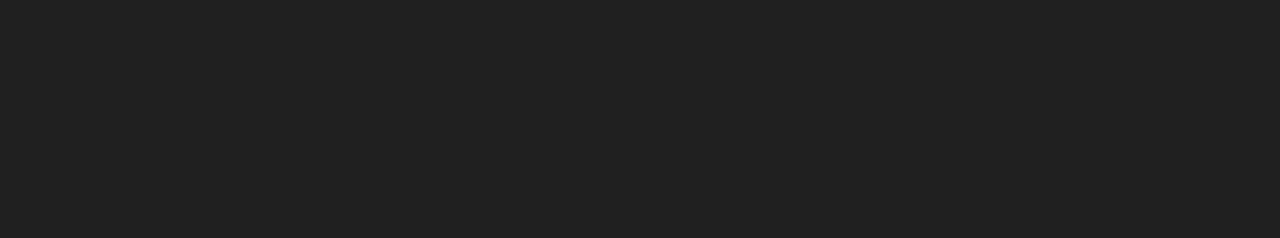
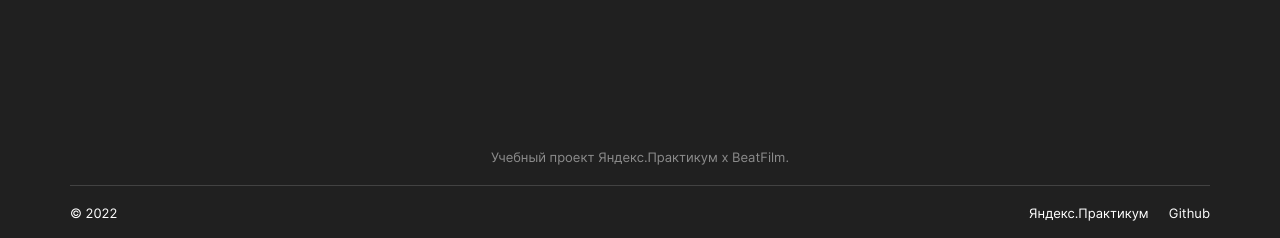
Before and after one commit to mrvinil/movies-explorer-frontend, a React (Create React App) app: page / in a window 1280 px wide. Shown: the part 2840-3078 px from the top of the page. Before the commit the page ends 2910 px from the top, so only its background shows below. Built offline with nearby package versions, Linux system fonts and the light colour scheme.

Commit message:
level-2: footer

```diff
--- a/src/components/App/App.css
+++ b/src/components/App/App.css
@@ -415,3 +415,59 @@
   height: 17px;
 }
 /*============= STUDENT*/
+
+
+/*FOOTER ================*/
+
+.footer {
+  padding: 79px 0 20px;
+}
+
+.footer__title {
+  margin: 0;
+  padding: 0;
+  font-weight: 400;
+  font-size: 13px;
+  line-height: 16px;
+  text-align: center;
+  color: var(--color__gray);
+}
+
+.footer__bot {
+  display: flex;
+  position: relative;
+  justify-content: space-between;
+  padding-top: 20px;
+  margin-top: 20px;
+}
+
+.footer__bot::before {
+  content: '';
+  position: absolute;
+  top: 0;
+  width: 100%;
+  border-top: 1px solid #424242;
+}
+
+.footer__copyright {
+  margin: 0;
+  padding: 0;
+  font-weight: 400;
+  font-size: 13px;
+  line-height: 16px;
+}
+
+.footer__project {
+  display: flex;
+  gap: 20px;
+}
+
+.footer__project-link {
+  text-decoration: none;
+  color: var(--color__white);
+  font-weight: 400;
+  font-size: 13px;
+  line-height: 16px;
+}
+
+/*================= FOOTER*/
--- a/src/components/App/App.js
+++ b/src/components/App/App.js
@@ -90,8 +90,15 @@
         </div>
       </section>
 
-      <footer className="footer">
-
+      <footer className="footer container">
+        <h3 className="footer__title">Учебный проект Яндекс.Практикум х BeatFilm.</h3>
+        <div className="footer__bot">
+          <p className="footer__copyright">© 2022</p>
+          <div className="footer__project">
+            <a href="#" className="footer__project-link link">Яндекс.Практикум</a>
+            <a href="#" className="footer__project-link link">Github</a>
+          </div>
+        </div>
       </footer>
     </div>
   );
```
